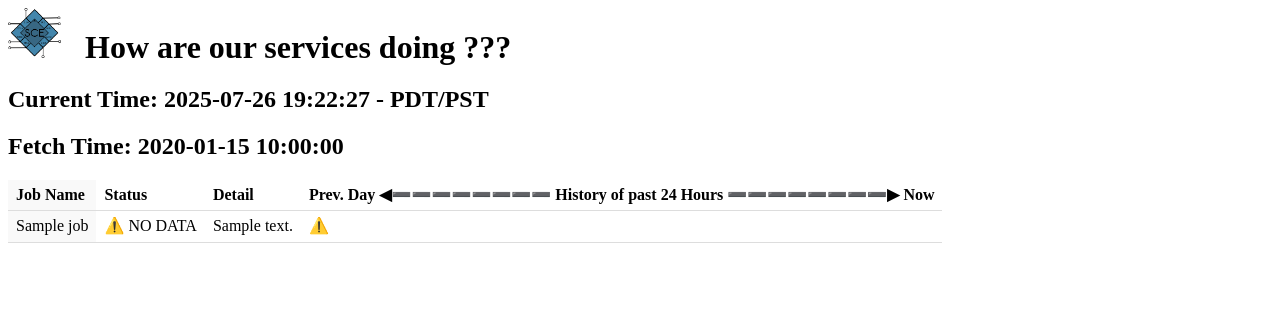
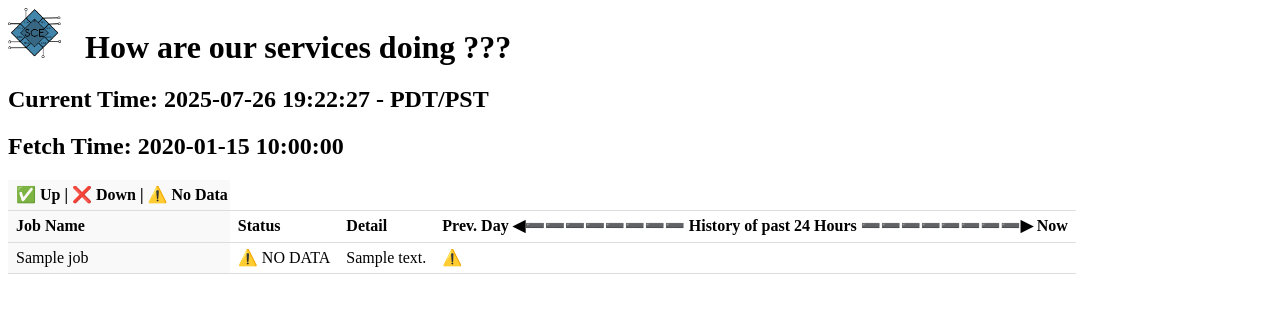
Before and after one commit to SCE-Development/monitoring, a FastAPI app: template system_status/templates/my_template.html in a window 1280 px wide. Shown: the top 313 px of the page. Run offline with FastAPI, Linux system fonts and the light colour scheme; the template is opened without the code that fills it: most values are stand-ins (such as "Sample title", 1, 10 or a date in 2020).

Commit message:
- added None value handling in server.py - added emoji description to top of the table

```diff
--- a/system_status/templates/my_template.html
+++ b/system_status/templates/my_template.html
@@ -110,6 +110,7 @@
     <div id="outside_container">
         <div id="current_data_container">
             <table id="status_table">
+                <tr><th class="sticky-col" style="text-align: left; padding-right: 2px">✅ Up | ❌ Down | ⚠️ No Data</th></tr>
                 <tr>
                     <th class="sticky-col" style="text-align: left; padding-right: 2px">Job Name</th>
                     <th style="text-align: left; padding-right: 2px">Status</th>
```
Also changed, not shown: system_status/server.py (+6 -4 lines), system_status/sample_run.jpg.
